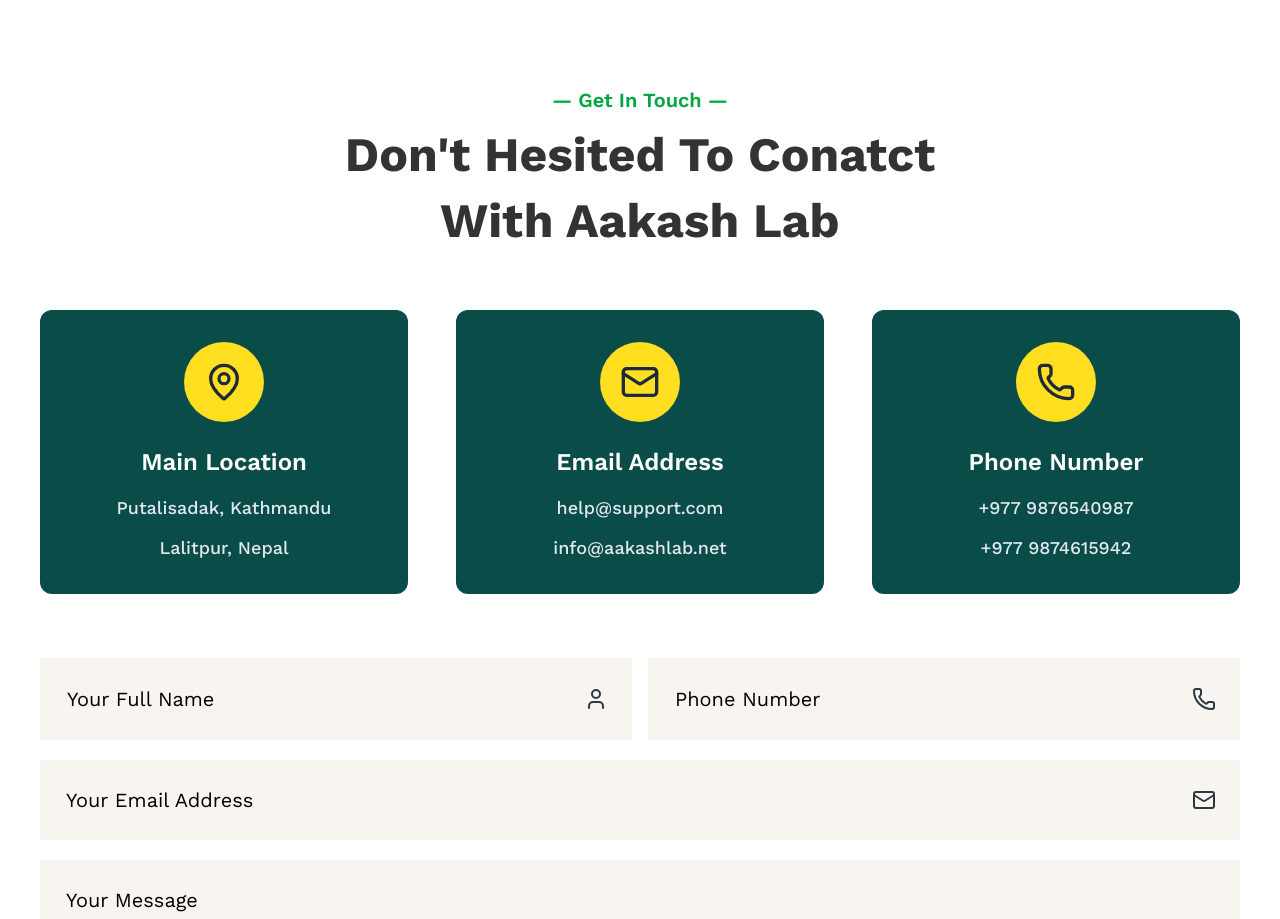
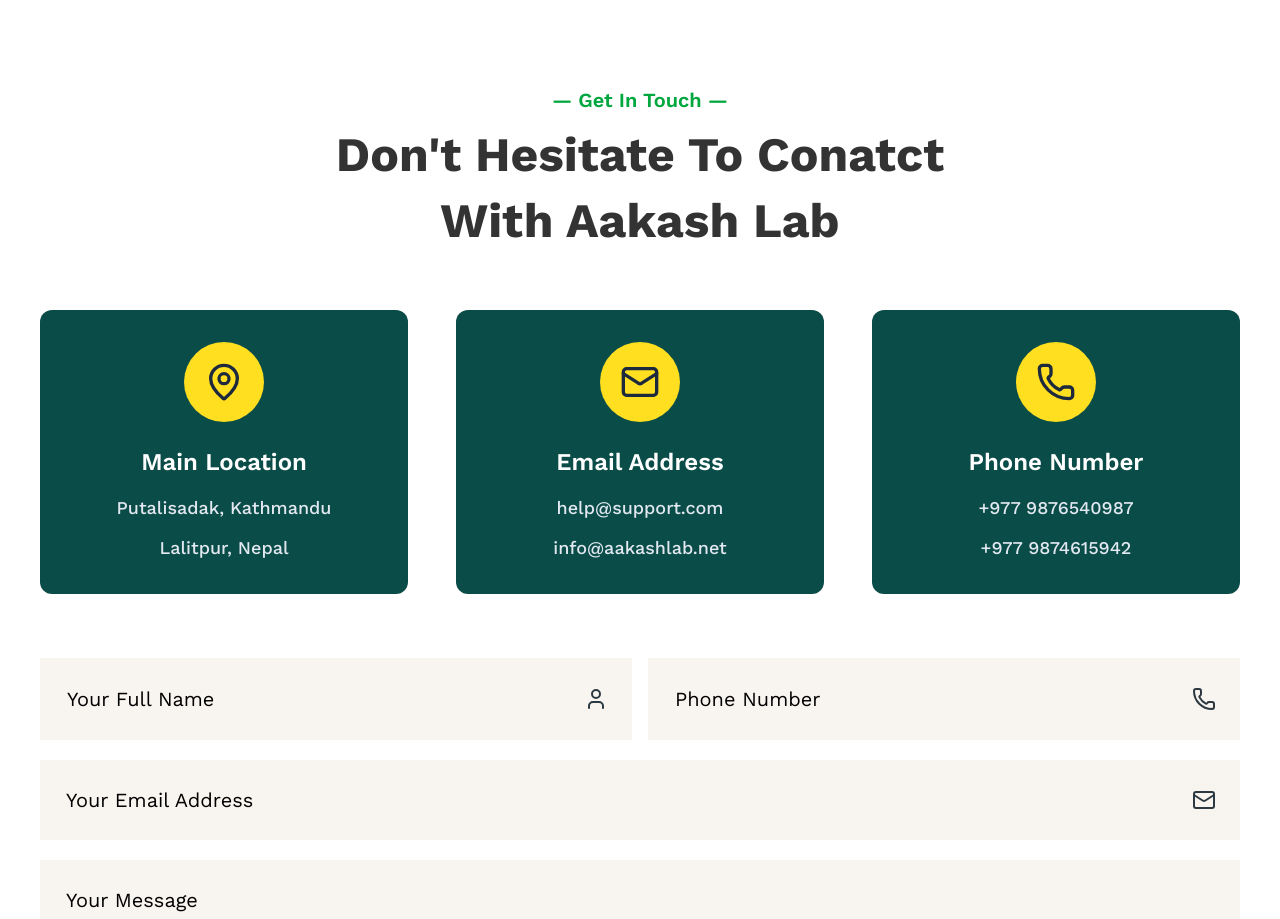
Before and after one commit to Rowel-Maharjan/AakashLabs, a React (Vite) app: page / in a window 1280 px wide. Shown: the part 3820-4739 px from the top of the page. Built offline with nearby package versions, Linux system fonts and the light colour scheme.

Commit message:
Typo fix

```diff
--- a/src/components/Home/Contact.tsx
+++ b/src/components/Home/Contact.tsx
@@ -47,7 +47,7 @@
         <div className="mx-auto mb-14 max-w-2xl text-center">
           <Title>— Get In Touch —</Title>
           <h2 className="text-3xl leading-snug font-bold text-black/80 md:text-5xl">
-            Don&apos;t Hesited To Conatct With Aakash Lab
+            Don&apos;t Hesitate To Conatct With Aakash Lab
           </h2>
         </div>
         <div className="grid grid-cols-1 gap-8 md:grid-cols-2 lg:grid-cols-3 lg:gap-12">
```
